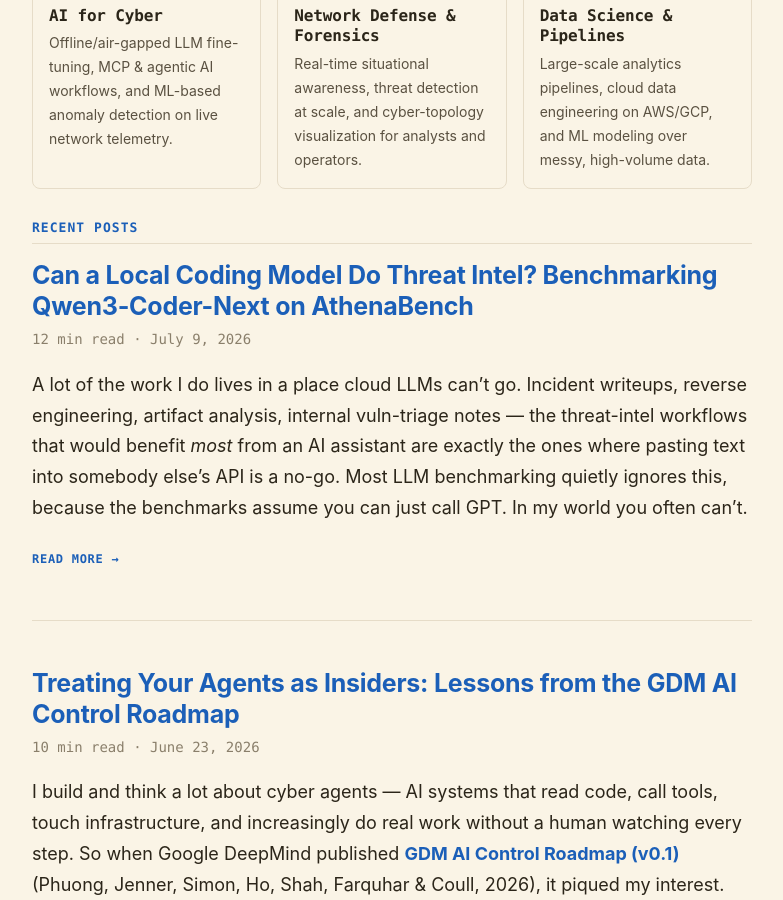
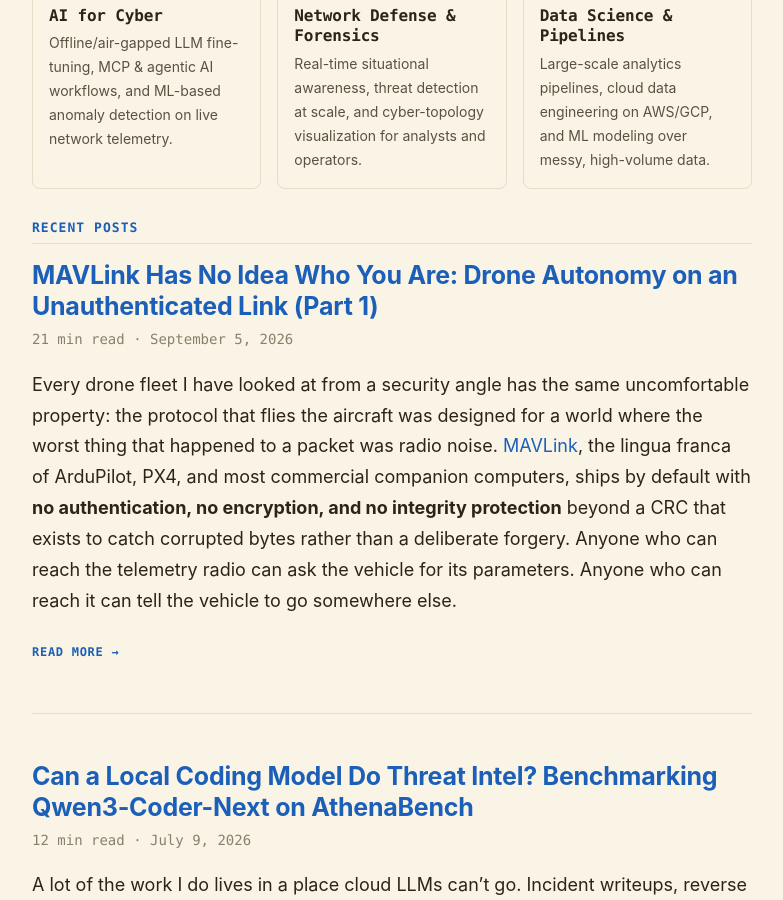
Before and after one commit to stevehenderson/stevehenderson.github.io, a Jekyll site: the page built from index.html, in a window 1280 px wide and 900 px high, scrolled down 658 px. Shown: the whole window, without its empty margins (248-1031 px from the left). Built offline with Jekyll 4.4.1, drawn with Linux system fonts in a browser that asks for light colours; some of the changed lines change nothing that is shown; some of the changed text lies outside the part shown.

Commit message:
Add drone control security post and companion lab captures
Part 1 of a MAVLink security series: an ArduPilot SITL + Gazebo bench,
what an unauthenticated control link gives away, and what an autonomy
stack inherits from it.

Four screenshots (Foxglove, Wireshark, two Teleseer views), each named
for what it actually shows. Companion repo at stevehenderson/cyberdrone.

````diff
--- a/_config.yml
+++ b/_config.yml
@@ -90,6 +90,7 @@
   - Gemfile.lock
   - LICENSE
   - README.md
+  - plans.md            # working rework plan — never publish
   - CNAME
   - "*.pdf"               # never publish PDFs (e.g. résumé) from the repo root
   - henderson_resume_mar2026.pdf
--- /dev/null
+++ b/_posts/2026-09-05-Drone-Control-Cyber.md
@@ -0,0 +1,337 @@
+---
+layout: post
+title: "MAVLink Has No Idea Who You Are: Drone Autonomy on an Unauthenticated Link (Part 1)"
+categories: ['blog']
+tags: ['cyber', 'drones', 'mavlink', 'ardupilot', 'gazebo', 'ai', 'simulation', 'series']
+---
+
+Every drone fleet I have looked at from a security angle has the same uncomfortable property: the protocol that flies the aircraft was designed for a world where the worst thing that happened to a packet was radio noise.
+[MAVLink](https://mavlink.io/en/), the lingua franca of ArduPilot, PX4, and most commercial companion computers, ships by default with **no authentication, no encryption, and no integrity protection** beyond a CRC that exists to catch corrupted bytes rather than a deliberate forgery.
+Anyone who can reach the telemetry radio can ask the vehicle for its parameters.
+Anyone who can reach it can tell the vehicle to go somewhere else.
+
+None of that is a new discovery.
+MAVLink's trust model has been picked apart in academic papers and conference talks for the better part of a decade, and both ArduPilot and PX4 document the gaps themselves.
+What I wanted was not another finding but a bench: a reproducible place to *measure* the gaps rather than cite them, and to see what they look like once an autonomy stack is the thing on the other end of the link.
+
+Because that is the part that has changed.
+The consumer of drone telemetry is increasingly not a human with a joystick.
+It is a software stack of mission planners, vision pipelines, and increasingly LLM-based decision layers, consuming telemetry and emitting commands.
+Every one of those systems inherits MAVLink's trust model whether its designers thought about it or not.
+An attacker does not need to defeat the autonomy. They only need to lie to it.
+
+This post is part 1 of a short series: the build log for the lab, and the security notes I took while building it.
+Part 2 moves the same traffic onto an isolated container network, where a MAVLink link behaves like a link, with distinct endpoints, real packet boundaries, and deliberate damage.
+
+## The bug that framed the whole project
+
+An hour into bringing up the physics simulator, I had a simulation that looked alive and was doing nothing.
+ArduPilot's SITL binary emitted heartbeats, the Gazebo plugin reported a connected peer, and the EKF never fused a thing.
+
+The root cause was mundane.
+**Two `arducopter` processes were alive at once**, because a `sim_vehicle.py` launch had orphaned its child.
+Both were talking to the physics plugin's single-client lockstep with clashing frame counters, and the plugin latched onto the wrong peer.
+
+The security translation is what kept me on this project.
+This ecosystem has no concept of endpoint identity.
+Two controllers fighting over one vehicle is a *normal* failure mode, it is indistinguishable from an attack, and nothing anywhere in the stack objects to it.
+If you have ever wondered what "the ground station is dual-homed" or "a second telemetry radio came online" looks like on the wire, it looks exactly like my bug looked.
+The autopilot cannot tell the difference, and neither can anything downstream of it.
+
+## The second thing worth knowing before the build log
+
+SITL refuses to stream most telemetry until something heartbeats at it as a ground station.
+That sounds like a gate. It is not.
+
+A MAVLink 2 `HEARTBEAT` is 21 bytes: a 10-byte header, a 9-byte payload, and a 2-byte CRC.
+No key, no handshake, no nonce, nothing that varies per sender.
+Any process that can emit those 21 cleartext bytes unlocks the richest data path on the vehicle, which includes attitude, position, servo outputs, EKF status, and the command channel that arms the motors.
+
+So the vehicle does gate its telemetry, and the credential for that gate is a constant that anyone can type.
+There is no pairing, no allow list, and no audit record on the vehicle side that it ever happened.
+
+## Why simulate instead of buying hardware
+
+Cost is the obvious reason. A bricked quadcopter is expensive and a bricked process is a Ctrl-C.
+
+Reproducibility matters more.
+A SITL instance pinned to a Git commit behaves identically tomorrow, which is the only condition under which security measurements mean anything.
+
+Then there is legality.
+Fuzzing a radio link over the air is a fast way to meet your regulator.
+Doing the same work inside an isolated network is an ordinary afternoon.
+
+The tradeoff is fidelity, and it is real.
+Bootloaders, UARTs, radio firmware, and hardware timing are all things SITL cannot show, and I keep a separate hardware bench list for exactly that reason.
+
+## The lab
+
+Everything on loopback, every process tracked by an exact PID, every port with exactly one owner:
+
+- **ArduPilot SITL** (`arducopter` at `Copter-4.7.0`) as the autopilot under test
+- **Gazebo Harmonic** as the 3D physics world, via the official `ardupilot_gazebo` plugin
+- **[MAVIO](https://github.com/jaggedmountain/mavio)** as the MAVLink client, recorder, and Foxglove bridge
+- **Foxglove** for telemetry, map, and 3D visualization
+- A **MAVProxy** router owning the SITL-facing link on UDP 14560 and forwarding to the tooling on 14550 and a dedicated ground-station port on 14551
+
+The ground rule from the start: nothing binds `0.0.0.0`.
+A lab that exposes an unauthenticated drone-control protocol to the local network has stopped being a lab.
+
+That rule turned out to matter immediately, because **SITL's default does not follow it**.
+Left alone, `arducopter`'s serial0 is `tcp:5760:wait`, a listener on all interfaces.
+The setup documented in most wikis quietly exposes an unauthenticated vehicle-command socket to whatever network the host is sitting on.
+My lab overrides it to a loopback UDP client. On a corporate network the default is a finding worth writing up.
+Worth confirming against whichever version you are running, since this is exactly the sort of default that changes quietly between releases.
+
+## The workbench: MAVIO
+
+One tool runs on my side of the wire for the whole lab.
+[MAVIO](https://github.com/jaggedmountain/mavio) is an async Python MAVLink client that is simultaneously a diagnostics CLI and an embeddable library, with the same engine under both:
+
+```bash
+mavio console <url>             # interactive REPL (the default)
+mavio stream  <url>             # decoded frames to stdout, then exit
+mavio probe   <url>             # what is this board?
+mavio ftp     <url> ls|get|put  # read/write the vehicle's filesystem
+mavio convert <capture> [out]   # capture -> MCAP for Foxglove
+mavio bridge  <url>             # live link -> Foxglove websocket
+mavio flash   info|upload       # identify/flash a board via its bootloader
+```
+
+A security review of a protocol is mostly an honest description of its normal use, so here is what each verb does and what each one hands an attacker.
+
+**`probe` is unauthenticated host identification.**
+Point it at an endpoint and it answers with firmware version, git hash, sensor inventory, capability bitmaps, power rails, and mounted filesystems.
+That is the entire reconnaissance phase of a drone compromise in one command, with no handshake, no credential, and no consent record on the vehicle side:
+
+```
+link       udp://127.0.0.1:14551
+system     1:1    QUADROTOR / ArduPilot   MAVLink 2   STANDBY, disarmed
+firmware   ArduPilot 4.7.0             git 1511f271
+sensors    21 present · 19 enabled · 19 healthy
+capability MISSION_INT COMMAND_INT FTP SET_ATTITUDE_TARGET TERRAIN …
+```
+
+That reading is from the full stack with Gazebo attached.
+Bare SITL with no physics backend reports `19 present · 15 enabled · 15 healthy`, since the simulated sensors the plugin provides are simply absent.
+The delta is a useful reminder that the probe describes a configuration and not a model of aircraft.
+
+**`stream` makes the wire greppable and recordable.**
+`stream --log sim.tlog` records post-filter traffic, `stream file://sim.tlog` replays it later with no vehicle attached, and `convert sim.tlog` turns it into MCAP for Foxglove with original timestamps preserved.
+The captured link is functionally the whole link, which means anyone who records telemetry keeps a permanent, replayable transcript of the flight.
+Whether that transcript is also a working *control* replay depends on the vehicle accepting it, which unsigned MAVLink will and signed MAVLink is specifically designed to refuse.
+
+**`console` is where read-only ends.**
+The console's `rate` command issues `MAV_CMD_SET_MESSAGE_INTERVAL`, and the `COMMAND_ACK cmd=511` comes back to prove it.
+`param SYSID_THISMAV` reads the config and `param <tag> <value>` writes it.
+`send <msg>` builds arbitrary frames.
+`ftp ls @SYS/` returns the autopilot's live introspection filesystem, including `tasks.txt`, `threads.txt`, `memory.txt`, `uarts.txt`, and `crash_dump.bin`, and `ftp get` pulls them over the link.
+Unauthenticated read of a flight controller's running task list, thread list, serial port configuration, heap statistics, and crash dumps is a documented feature of the protocol rather than an exploit.
+The console is excellent for bring-up and it is a complete takeover kit for anyone in RF range of a real aircraft.
+
+**`ftp put` writes.**
+Firmware update over MAVFTP is board and configuration dependent rather than universal, so I am not going to claim the write channel is a turnkey firmware implant.
+An unauthenticated write path into the vehicle's filesystem is a serious finding on its own terms.
+
+**`bridge` pushes the live link to Foxglove** over a loopback websocket while recording the same traffic to MCAP.
+Verified channels include the raw MAVLink firehose at roughly 30 message types, plus synthesized `pose`, `tf`, `odom`, and `location`:
+
+![Foxglove rendering the live MAVLink link](/images/drone-cyber/foxglove-live-link.png)
+
+**`flash` talks to a bootloader rather than to MAVLink**, which makes it the one verb SITL cannot exercise.
+SITL skips precisely the parts of a real vehicle that attacks like most, so `flash` stays on the hardware bench list.
+
+## The threat model
+
+MAVLink was born in 2009 as a telemetry protocol for a trusted party line: one autopilot, one ground station, one hobbyist, and a threat model of RF noise.
+Its defaults never grew out of that.
+On a standard MAVLink 2 link today:
+
+**Passive reach buys complete reconnaissance.**
+Identity, firmware version, git hash, board IDs, capabilities, the full parameter set, every waypoint of the loaded mission, and live position, attitude and health, continuously.
+The parameter set alone is the interesting part, and I will come back to it.
+
+**Active reach buys the aircraft.**
+Parameter writes, mission replacement, mode changes, arm and disarm, takeoff, landing and kill commands, plus the filesystem access above.
+The protocol does not distinguish the owner's ground station from whoever is loudest on 433 MHz.
+
+**The protocol's own defense is MAVLink 2 signing**, and it is worth being precise about what it is.
+Each frame carries a 13-byte trailer: a 1-byte link ID, a 6-byte timestamp, and a 6-byte truncated HMAC-SHA256 over a shared 32-byte secret.
+It authenticates frames and it is genuinely useful, particularly against the replay case above, where the timestamp window is the whole point.
+It also does not encrypt anything, it distributes one symmetric key by hand, it says nothing about identity or authorization beyond "holder of the key," and in every fleet I have looked at it was switched off.
+
+Signing is not the only thing available, and I want to be fair about that.
+SiK radios support AES-128 link encryption.
+LTE and WiFi companion links can be tunneled over WireGuard or DTLS.
+ArduPilot has signed firmware and `SecureCommand` work for the bootloader path.
+Each of those defends one layer, none of them gives MAVLink a concept of *who is talking*, and the composition is left entirely to the integrator.
+That gap is the subject of part 2.
+
+## What the parameter stream gives away
+
+The moment a client behaves like a ground station, the vehicle volunteers its **entire parameter set**.
+On this stock copter that is 1,370 parameters, streamed at roughly 10 Hz, so about 2.3 minutes for a full dump on a default configuration.
+
+Those parameters are a reconnaissance goldmine: failsafe thresholds, geofence geometry, RC channel mappings, companion-computer routing, serial port assignments, and arming checks.
+An attacker who reads them knows where the geofence is before deciding where to push the aircraft, and knows which failsafe will fire before triggering it.
+
+MAVLink has no concept of a read-only guest.
+The same link that streams attitude also accepts parameter writes, mission uploads, and arm and disarm commands.
+Nothing in the protocol distinguishes my diagnostics tool from an attacker's implant, because there is no field in which that distinction could be expressed.
+
+## The first flight
+
+With the link healthy, a small pymavlink ground-station client on its own dedicated port issued the standard sequence: GUIDED mode, arm, takeoff to 5 m.
+The virtual airframe climbed to 5.05 m and settled to a steady 5.00 m hover, streaming into Foxglove while the bridge recorded every frame to MCAP.
+A scripted LAND set it down a minute later with auto-disarm.
+
+The commands that armed the motors and lifted the aircraft were ordinary unsigned MAVLink `command_long` frames from a process any user on the host could start.
+Nothing authenticated them.
+The protocol's answer to "who are you, and may you fly this aircraft" is silence followed immediately by takeoff.
+
+Getting there was instructive in a smaller way too.
+`MAV_CMD_NAV_TAKEOFF` in LAND or STABILIZE mode fails with a plain `MAV_RESULT_FAILED`, which means the mode machine is part of the attack surface and a ground station that does not watch `COMMAND_ACK` is flying blind.
+
+## Moving the world
+
+For the acceptance test that a controlled simulator action changes telemetry, I called Gazebo's `set_pose` service and slid the airframe 35 m sideways.
+The autopilot reported a new GPS position through the simulated NavSat:
+
+```
+before:  lat=-353633248  lon=1491657330
+after:   lat=-353633248  lon=1491661186   # +35.0 m, exactly as commanded
+```
+
+The arithmetic checks out: 0.0003856 degrees of longitude at this latitude is 111320 × cos(35.363°) × 0.0003856, which is 35.0 m.
+
+I want to be careful about what this does and does not demonstrate, because it is easy to oversell.
+`set_pose` moves Gazebo's **ground truth**, so the simulated GPS and the simulated inertial sensors move together and stay consistent with each other.
+The estimator had nothing inconsistent to detect, and a well-behaved EKF handed a self-consistent world is supposed to follow it.
+This is the simulator working correctly rather than an estimator being deceived.
+
+What the test actually proves is that the injection path is wired up end to end: an external process can change what the autopilot believes about the world, and the change propagates through the EKF into position reports, mission logic, and everything downstream.
+The interesting experiment is the next one, where GPS and inertial are made to *disagree*, and the measurement to publish is `EKF_STATUS_REPORT` innovations and GPS glitch status across the injection.
+That is a part 2 measurement and I am not going to claim its result in advance.
+
+The axiom underneath is still the right one.
+Whoever controls sensor truth controls every decision made downstream of it: the estimator, the geofence, the mission logic, and any autonomy bolted on top.
+My follow-up work on this bench is about what happens when "physics" is an attacker-controlled JSON socket.
+
+## Reading our own traffic
+
+A loopback `tcpdump` across the lab ports during a second full flight, takeoff through a 25 s hover to land and disarm, produced **739 k packets and 199 MB in 310 s**.
+Almost all of that is the Gazebo to SITL JSON physics channel, which is a useful reminder that even one drone is several protocols talking at once.
+Filtering to just the three MAVLink segments shrinks the story to 98 k packets and 7.5 MB:
+
+```
+sitl->mavproxy       32609 packets  105 pkt/s  ATTITUDE=1240 GLOBAL_POSITION_INT=1240 VFR_HUD=1240 SYS_STATUS=1240 AHRS=1240 …
+mavproxy->mavio      32609 packets  105 pkt/s  (byte-identical mirror)
+mavproxy->gcs-port   32609 packets  105 pkt/s  (byte-identical mirror)
+upstream commands    645 packets    HEARTBEAT=620  REQUEST_DATA_STREAM=21  SET_MODE=2  COMMAND_LONG=2
+```
+
+Two readings are worth writing down.
+
+**The whole mission is visible and signed by nobody.**
+`SET_MODE` twice, to GUIDED and then to LAND, and `COMMAND_LONG` twice, to arm and to take off, are plainly readable in the capture with message ID, ordering, and parameters intact.
+No key exchange, no handshake, no per-command authorization.
+Against an unsigned link that capture is a replay recipe.
+
+**Broadcast redundancy multiplies exposure.**
+MAVProxy forwards the entire firehose verbatim to every attached consumer at about 105 packets per second each.
+Every additional listener is free, and every additional listener is an exfiltration channel the autopilot never accounts for.
+On a radio link that is invisible. On a shared network segment it is worse than invisible.
+
+One correction to the advice I would have given before running this.
+Wireshark does not dissect these frames out of the box, because its MAVLink dissector is not registered on the ports this lab uses.
+The capture opens as plain UDP with an undissected payload, which is exactly what the screenshot below shows.
+The fix is **Decode As… → MAVLink** on UDP 14550, 14551 and 14560, after which `mavlink` works as a display filter and `udp.port == 14560` drills into a single segment:
+
+![Wireshark showing the lab MAVLink capture as undissected UDP](/images/drone-cyber/wireshark-mavlink-pcap.png)
+
+### The honest limit of a loopback capture
+
+Before the next part, the caveat that governs it: one host means no link layer, no distinct endpoint identities, and no impairment.
+Everything above is a single machine talking to itself, and that destroys most of what network analysis is for.
+
+I uploaded the capture to a hosted analysis product, Teleseer, expecting a second opinion.
+It parsed the traffic correctly, resolved the ports, and accounted for all 7.5 MB of UDP:
+
+![Teleseer's packet view of the same capture](/images/drone-cyber/teleseer-packets.png)
+
+Then it reported what a loopback capture actually contains, which is one host, `127.0.0.1`, "Unknown Hostname," no MAC available:
+
+![Teleseer's host inventory: a single loopback host](/images/drone-cyber/teleseer-external-hosts.png)
+
+My first instinct was to write that up as a product failure, and that would have been unfair.
+Teleseer maps assets, flows, and topology, and I handed it a capture with no assets, no topology, and one address.
+The tool did the only correct thing available to it.
+The result is a good illustration of what loopback destroys rather than a verdict on the tool, and I will re-run it against the part 2 container network, where there will actually be something to map.
+
+## What an autonomy stack inherits
+
+Everything above is a protocol story, and it becomes an AI story the moment the ground station stops being a person.
+
+An autonomy stack sits exactly where my tooling sits in this lab.
+It consumes the same unsigned telemetry, it emits the same unsigned commands, and it has the same total inability to tell the vehicle's real state from a plausible fiction injected by anyone within reach of the link.
+Every property established in this post is inherited by the planner, the vision pipeline, and the decision layer, without any of them opting in.
+
+Three consequences seem worth stating plainly.
+
+**Sensor truth is the whole attack surface.**
+A classical ground station shows a human a position and that human has independent context, including the aircraft they can see and the mission they remember planning.
+An autonomy stack has only the telemetry.
+Corrupting the estimator's inputs corrupts every decision made on top of them, and there is no second opinion anywhere in the loop.
+
+**Reconnaissance is free and it is now targeting logic rather than an operator.**
+The 1,370-parameter dump tells an attacker the geofence geometry and the failsafe thresholds.
+Against a human operator that is useful.
+Against a deterministic planner that reacts to those same thresholds in a documented way, it approaches a specification for how to steer the aircraft without ever sending it a flight command.
+
+**Telemetry that reaches a language model is an injection surface nobody models.**
+MAVLink carries operator-controlled text.
+`STATUSTEXT` is a free-text field, mission items carry names, and both flow into logs, dashboards, and increasingly into the context window of an LLM-based decision layer summarizing vehicle state.
+Anyone who can write to the link can write into that context.
+The security literature has spent two years on prompt injection through documents and web pages, and I have seen nothing on prompt injection through an unauthenticated telemetry field on an aircraft.
+That is a gap worth closing before somebody demonstrates it for us.
+
+## What to actually do about it
+
+Concrete and boring, in rough order of return:
+
+- **Turn signing on and understand its limits.** It authenticates frames and defeats replay. It is not encryption, the key distribution is manual, and it says nothing about authorization.
+- **Never expose 5760, 14550 or their neighbors beyond loopback or a tunnel.** Check the default rather than assuming it; SITL's is wrong for any network you did not build.
+- **Treat the companion-computer link as untrusted and tunnel it.** WireGuard on the LTE or WiFi path costs little and moves the problem to a layer that has actual identity.
+- **Watch `COMMAND_ACK`.** A ground station or autonomy stack that fires commands without checking results is blind to both failure and interference, and this one is free.
+- **Sanitize telemetry text before it reaches a model.** If `STATUSTEXT` or a mission item name can reach an LLM's context, it is untrusted input from anyone in RF range.
+
+## What's next
+
+Part 2 moves this stack onto an isolated rootless-container network, so the traffic stops being localhost and starts being a network with real link layers, distinct endpoints, and controlled damage:
+
+- MAVLink 2 signing on one port, the same flight signed and unsigned, measuring the 13-byte overhead, what forged frames do, and where the timestamp window helps and where it does not
+- Bounded delay, loss, duplication and reordering on lab-owned virtual links, and how the stack recovers
+- The GPS-versus-inertial disagreement test the `set_pose` work set up, with `EKF_STATUS_REPORT` innovations published rather than asserted
+- Identity and multi-peer isolation, which is the two-`arducopter` bug turned into a deliberate experiment
+
+All keys synthetic, all captures inside the box, podman rootless, nothing bound wider than loopback.
+
+## Colophon
+
+ArduPilot pinned at `Copter-4.7.0`, commit `1511f271`, built with its own `waf` inside a lab-local venv.
+Gazebo Harmonic with `ardupilot_gazebo` pinned to a commit and built out of tree.
+
+One note for anyone reproducing this on Ubuntu 24.04: **do not run ArduPilot's `install-prereqs-ubuntu.sh` without reading it first**.
+It is a well-meaning script for getting roboticists flying quickly rather than a security baseline.
+It unconditionally adds the invoking user to the `dialout` group, runs `apt-get remove` on `modemmanager` and `brltty`, writes PATH exports into `~/.profile`, and installs an STM32 ARM cross-compiler that x86 SITL does not need, with no flags to decline some of that.
+Everything SITL actually needs is a dozen pip packages in a venv plus `build-essential`.
+
+Launch detached with `setsid`, write the PID file from inside the new session, and capture the exit code.
+A simulator that cannot be stopped by exact PID is a simulator that cannot be trusted during a fuzzing session, which is why there is no `pkill` anywhere in this lab.
+
+The scripts, configs, topology manifest, and the MAVLink-only pcap all live in the companion repository, [**cyberdrone**](https://github.com/stevehenderson/cyberdrone).
+The capture is the same 98,786 packets summarized above, so the numbers in this post can be checked rather than taken on faith.
+
+That repository went through the same review this post argues for, and it was worth doing.
+The first pass turned up absolute home paths in six files, a detailed hardware and installed-software fingerprint of the workstation in two more, and full-resolution originals of screenshots that had already been pulled from this post for leaking unrelated cloud identifiers.
+None of that was interesting to an attacker on its own. All of it was free reconnaissance that a lab about free reconnaissance had no business shipping.
````
Also changed, not shown: images/drone-cyber/foxglove-live-link.png (added), images/drone-cyber/teleseer-external-hosts.png (added), images/drone-cyber/teleseer-packets.png (added), images/drone-cyber/wireshark-mavlink-pcap.png (added).
